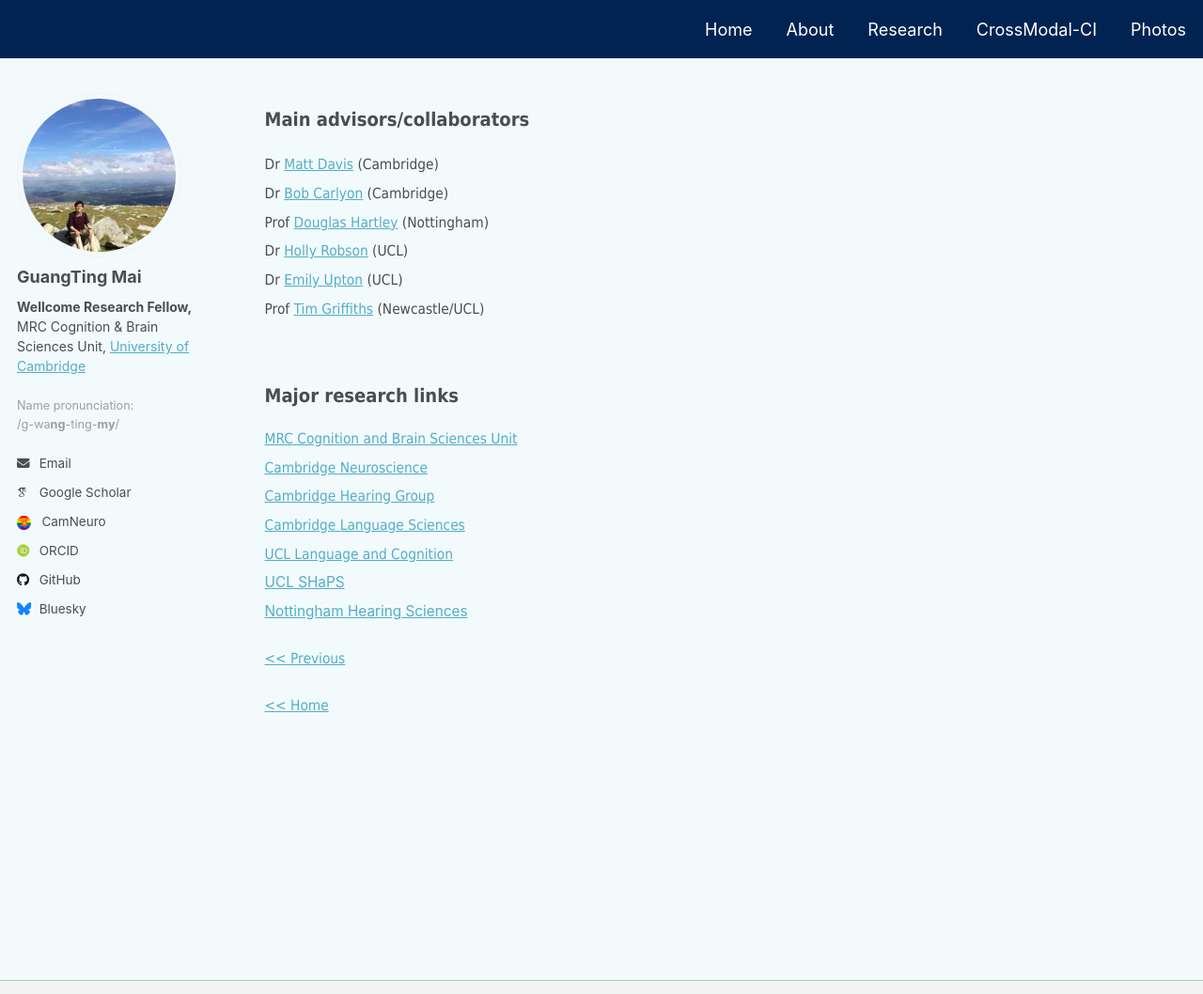
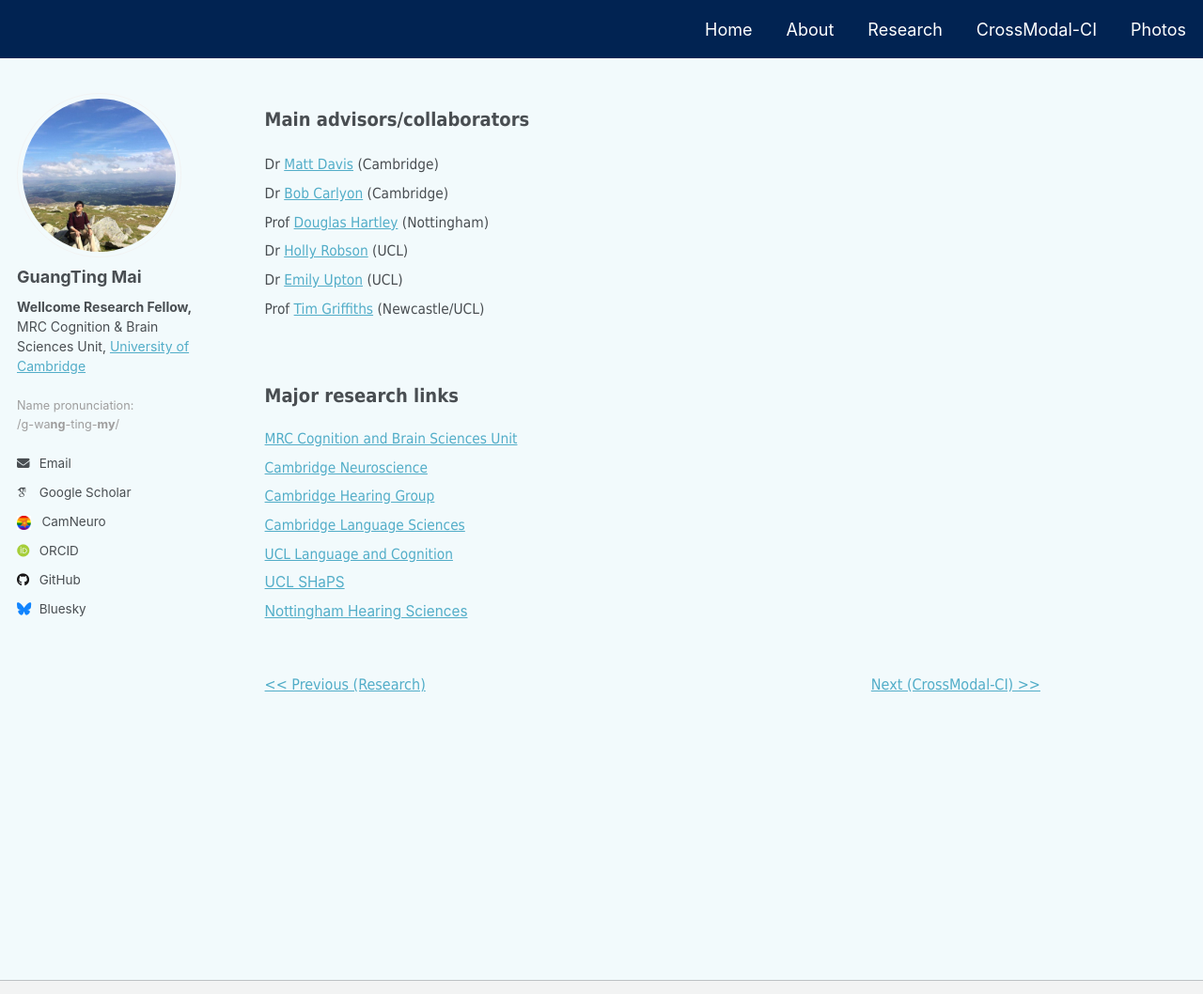
Before and after one commit to guangtingmai/guangtingmai.github.io, a Jekyll site: the page built from _pages/research-links.html, in a window 1280 px wide and 1275 px high, cut to the strip 0-1058 px from the top of the window. Shown: the whole strip at 94% size. Built offline with Jekyll 4.4.1, drawn with Linux system fonts in a browser that asks for light colours; some web fonts are replaced.

Commit message:
Update research-links.html

```diff
--- a/_pages/research-links.html
+++ b/_pages/research-links.html
@@ -24,5 +24,8 @@ author_profile: true
   <span style="font-size: 11.5pt;line-height: 2;display: block;"><a href="https://www.ucl.ac.uk/brain-sciences/pals/research/speech-hearing-and-phonetic-sciences">UCL SHaPS</a></span>
   <span style="font-size: 11.5pt;line-height: 2;display: block;"><a href="https://nottinghambrc.nihr.ac.uk/research/hearing/">Nottingham Hearing Sciences</a></span>
 </p>
-<p><span style="font-size: 11.5pt;font-family:Tahoma;line-height: 1.5;display: block;"><a href="https://guangtingmai.github.io/research-content/"><< Previous</a></span></p>
-<p><span style="font-size: 11.5pt;font-family: Tahoma;line-height: 2;display: block;"><a href="https://guangtingmai.github.io/readme/"><< Home</a></span></p>
+<br>
+<div style="font-size: 12pt;font-family:Tahoma;line-height: 1.5;display: flex;">
+  <span style="flex: 1; text-align: left;"><a href="https://guangtingmai.github.io/bio/"><< Previous (Research)</a></span>
+  <span style="flex: 1; text-align: center;"><a href="https://guangtingmai.github.io/research-content/">Next (CrossModal-CI) >></a></span>
+</div>
```
